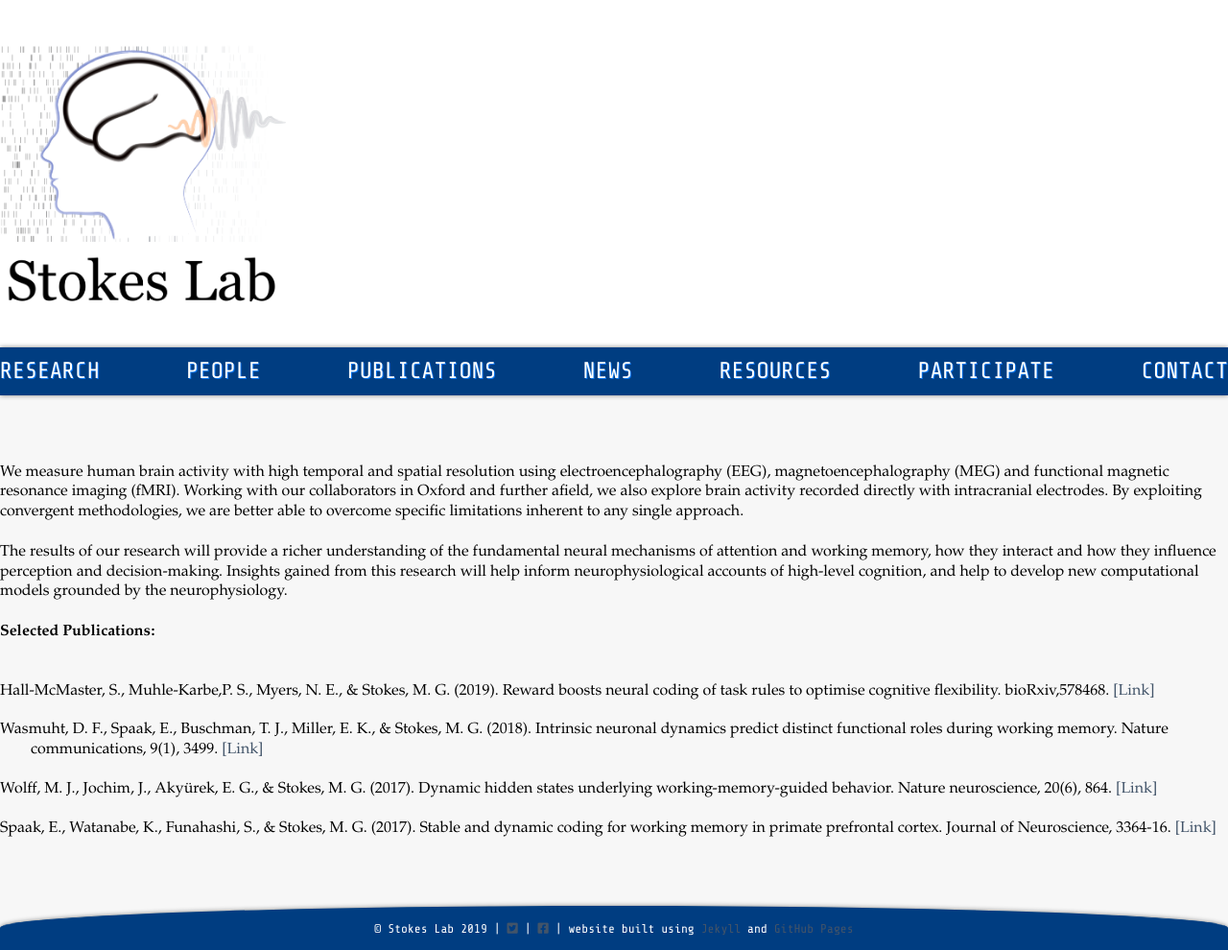
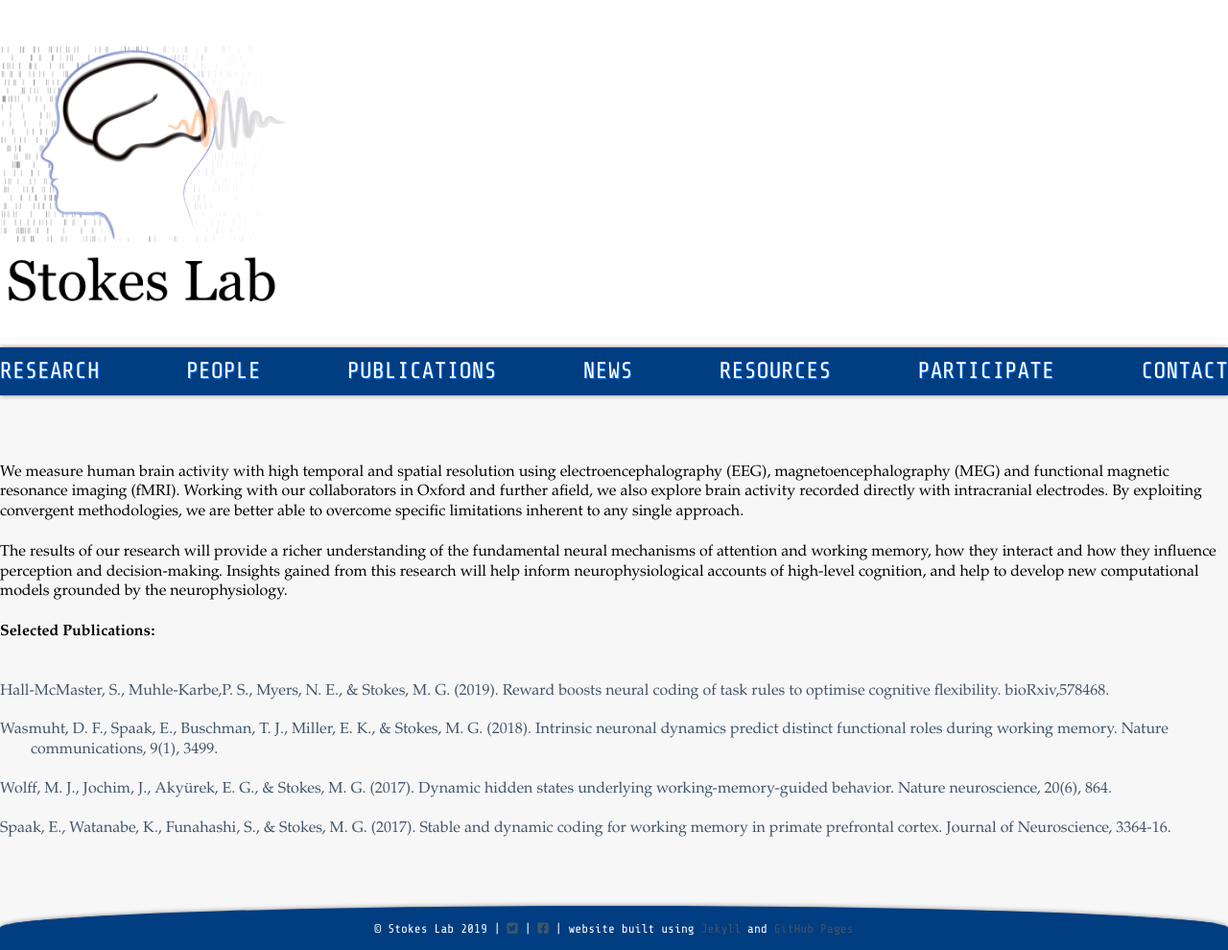
Before and after one commit to stokeslab/stokeslab.github.io, a Jekyll site: the page built from _pages/research.html, in a window 1280 px wide. Shown: the whole page at 96% size. Built offline with Jekyll 4.4.1, drawn with Linux system fonts in a browser that asks for light colours; nearby versions of some CDN libraries; some web fonts are replaced.

Commit message:
Update research.html

```diff
--- a/_pages/research.html
+++ b/_pages/research.html
@@ -15,10 +15,10 @@ The results of our research will provide a richer understanding of the fundament
 <b>Selected Publications:</b> <br>
 <br>
 
-<p class="pub"> Hall-McMaster, S., Muhle-Karbe,P. S., Myers, N. E., & Stokes, M. G. (2019). Reward boosts neural coding of task rules to optimise cognitive flexibility. bioRxiv,578468. <a href="https://www.biorxiv.org/content/biorxiv/early/2019/03/16/578468.full.pdf" target="_blank">[Link]</a></p>
+<p class="pub"> <a href="https://www.biorxiv.org/content/biorxiv/early/2019/03/16/578468.full.pdf" target="_blank">Hall-McMaster, S., Muhle-Karbe,P. S., Myers, N. E., & Stokes, M. G. (2019). Reward boosts neural coding of task rules to optimise cognitive flexibility. bioRxiv,578468.</a></p>
 
-<p class="pub">Wasmuht, D. F., Spaak, E., Buschman, T. J., Miller, E. K., & Stokes, M. G. (2018). Intrinsic neuronal dynamics predict distinct functional roles during working memory. Nature communications, 9(1), 3499. <a href="https://www.nature.com/articles/s41467-018-05961-4" target="_blank">[Link]</a></p>
+<p class="pub"> <a href="https://www.nature.com/articles/s41467-018-05961-4" target="_blank">Wasmuht, D. F., Spaak, E., Buschman, T. J., Miller, E. K., & Stokes, M. G. (2018). Intrinsic neuronal dynamics predict distinct functional roles during working memory. Nature communications, 9(1), 3499.</a></p>
 
-<p class="pub">Wolff, M. J., Jochim, J., Akyürek, E. G., & Stokes, M. G. (2017). Dynamic hidden states underlying working-memory-guided behavior. Nature neuroscience, 20(6), 864. <a href="https://doi.org/10.1038/nn.4546" target="_blank">[Link]</a></p>
+<p class="pub"> <a href="https://doi.org/10.1038/nn.4546" target="_blank">Wolff, M. J., Jochim, J., Akyürek, E. G., & Stokes, M. G. (2017). Dynamic hidden states underlying working-memory-guided behavior. Nature neuroscience, 20(6), 864.</a></p>
 
-<p class="pub">Spaak, E., Watanabe, K., Funahashi, S., & Stokes, M. G. (2017). Stable and dynamic coding for working memory in primate prefrontal cortex. Journal of Neuroscience, 3364-16.  <a href="https://doi.org/10.1523/JNEUROSCI.3364-16.2017" target="_blank">[Link]</a></p>
+<p class="pub"> <a href="https://doi.org/10.1523/JNEUROSCI.3364-16.2017" target="_blank"> Spaak, E., Watanabe, K., Funahashi, S., & Stokes, M. G. (2017). Stable and dynamic coding for working memory in primate prefrontal cortex. Journal of Neuroscience, 3364-16. </a></p>
```
